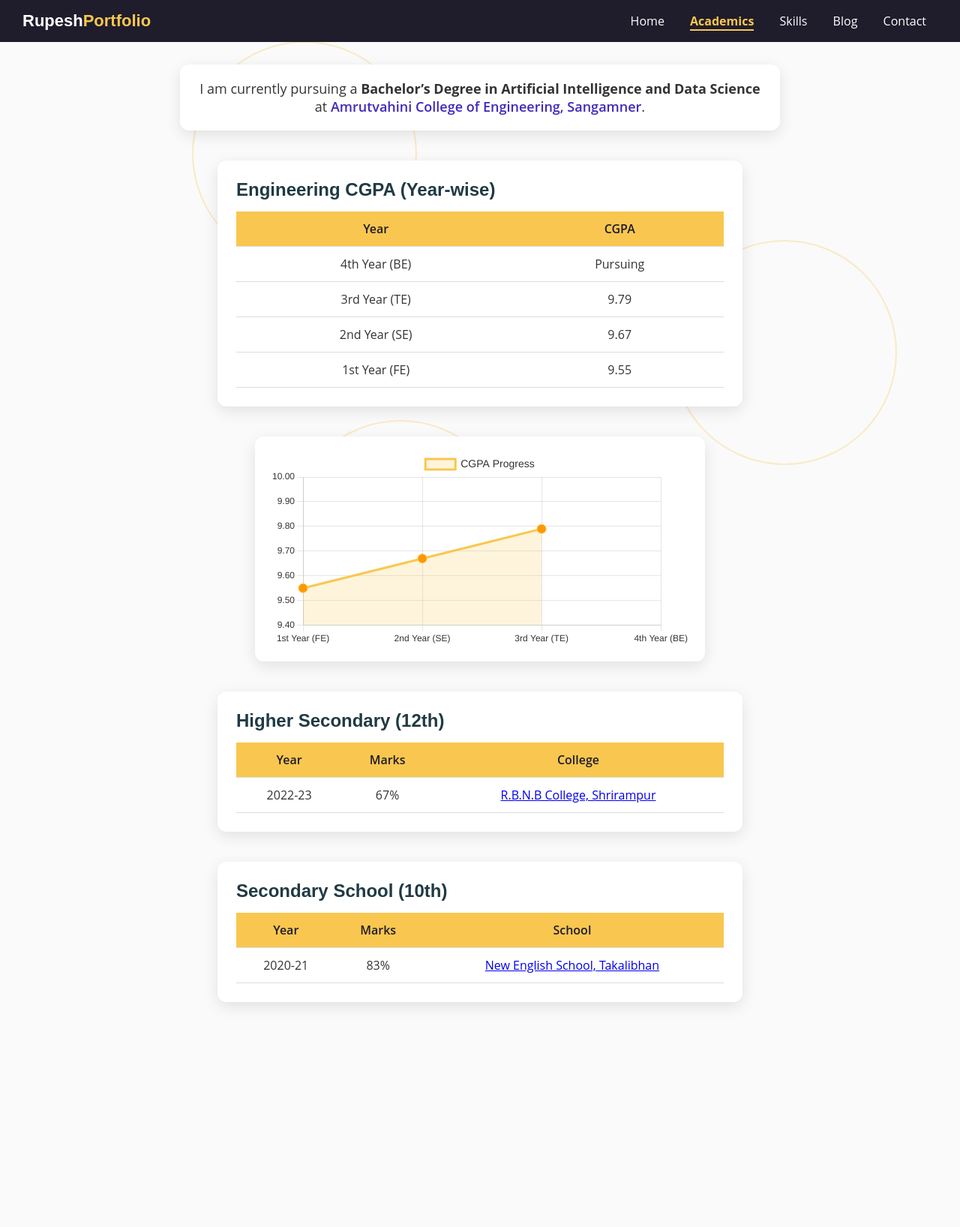
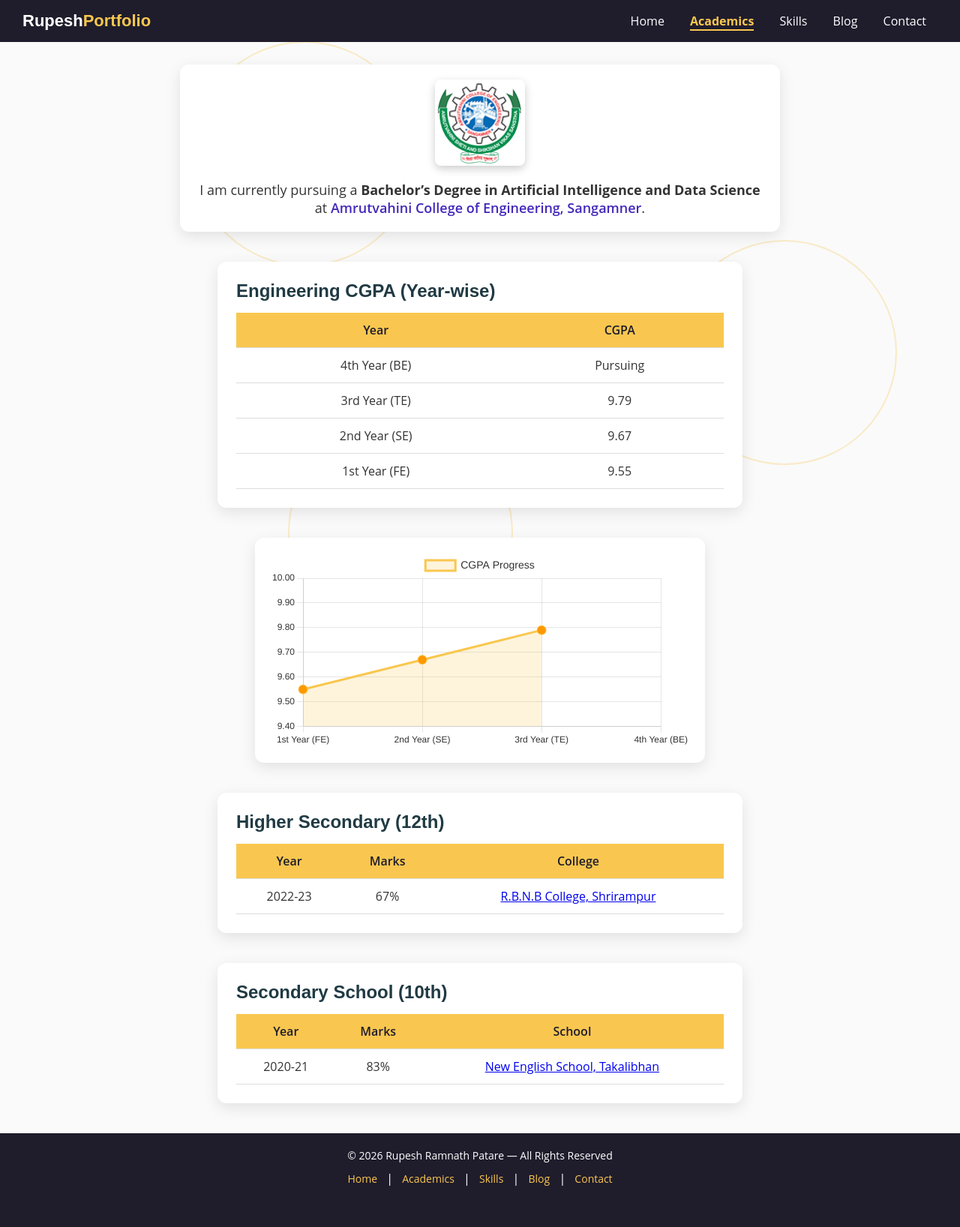
Before and after one commit to rupesh-cpu/personal-portfolio-rupesh, a plain HTML site: page pages/academics.html in a window 1280 px wide. Shown: the whole page at 75% size. Before the commit the page ends 1376 px from the top, so only its background shows below. Drawn offline with nearby package versions, Linux system fonts and the light colour scheme.

Commit message:
Add college logo and footer to academics page, enhance styles with animations

```diff
--- a/css/academics.css
+++ b/css/academics.css
@@ -16,6 +16,22 @@
 }
 .intro a:hover {
   text-decoration: underline;
+}
+
+/* College Logo */
+.college-logo {
+  display: block;
+  margin: 0 auto 20px auto;
+  width: 120px;       /* adjust size */
+  height: auto;
+  border-radius: 8px; /* smooth corners */
+  box-shadow: 0 4px 12px rgba(0,0,0,0.2);
+  animation: fadeInZoom 1.5s ease;
+}
+
+@keyframes fadeInZoom {
+  from { transform: scale(0.8); opacity: 0; }
+  to { transform: scale(1); opacity: 1; }
 }
 
 /* Chart Section */
--- a/css/style.css
+++ b/css/style.css
@@ -2,11 +2,6 @@
 * { margin:0; padding:0; box-sizing:border-box; }
 body { font-family:'Open Sans',sans-serif; background:#fafafa; color:#333; }
 
-/* Navbar */
-.navbar {
-  display:flex; justify-content:space-between; align-items:center;
-  background:#1f1c2c; padding:15px 30px; position:sticky; top:0; z-index:1000;
-}
 .logo { font-family:'Poppins',sans-serif; font-size:22px; font-weight:600; color:#fff; }
 .logo span { color:#f9c74f; }
 .nav-links li { display:inline; margin:0 15px; }
@@ -20,12 +15,14 @@ body { font-family:'Open Sans',sans-serif; background:#fafafa; color:#333; }
   display: flex;
   justify-content: space-between;
   align-items: center;
-  background: #1f1c2c;
+  background: rgba(31, 28, 44, 100); /* semi-transparent */
   padding: 15px 30px;
   position: sticky;
   top: 0;
   z-index: 1000;
+  /*backdrop-filter: blur(6px); /* optional frosted glass effect */
 }
+
 .logo {
   font-family: 'Poppins', sans-serif;
   font-size: 22px;
@@ -110,6 +107,41 @@ footer { background:#1f1c2c; color:#fff; text-align:center; padding:20px; }
 footer .social-icons a { color:#fff; margin:0 10px; font-size:20px; }
 footer .social-icons a:hover { color:#f9c74f; }
 
+.footer {
+  background: #1f1c2c;
+  color: #fff;
+  text-align: center;
+  padding: 20px 10px;
+  margin-top: 40px;
+}
+.footer-content p {
+  margin: 0;
+  font-size: 14px;
+}
+.footer-links {
+  margin: 10px 0;
+}
+.footer-links a {
+  color: #f9c74f;
+  text-decoration: none;
+  margin: 0 8px;
+  font-size: 14px;
+}
+.footer-links a:hover {
+  text-decoration: underline;
+}
+.footer .social-icons a {
+  color: #fff;
+  margin: 0 8px;
+  font-size: 18px;
+  transition: transform 0.3s, color 0.3s;
+}
+.footer .social-icons a:hover {
+  color: #f9c74f;
+  transform: scale(1.2);
+}
+
+
 /* Animations */
 @keyframes zoomIn { from{transform:scale(0.8);opacity:0;} to{transform:scale(1);opacity:1;} }
 
@@ -131,7 +163,7 @@ footer .social-icons a:hover { color:#f9c74f; }
 }
 
 .background-animation span:nth-child(1) {
-  top: 15%; left: 25%;
+  top: 10%; left: 25%;
   animation-delay: 0s;
 }
 .background-animation span:nth-child(2) {
--- a/pages/academics.html
+++ b/pages/academics.html
@@ -29,11 +29,13 @@
 
   <!-- Intro -->
 <section class="intro" data-aos="fade-up">
+  <img src="../assets/images/avcoe-logo.png" alt="AVCOE Logo" class="college-logo">
   <p>
     I am currently pursuing a <strong>Bachelor’s Degree in Artificial Intelligence and Data Science</strong>
     at <a href="https://www.avcoe.org/" target="_blank">Amrutvahini College of Engineering, Sangamner</a>.
   </p>
 </section>
+
 
   <!-- Engineering Marks Table -->
   <section class="marks-table" data-aos="fade-up">
@@ -81,3 +83,22 @@
   <script src="../js/charts.js"></script>
 </body>
 </html>
+
+<!-- Footer -->
+<footer class="footer">
+  <div class="footer-content">
+    <p>© 2026 Rupesh Ramnath Patare — All Rights Reserved</p>
+    <div class="footer-links">
+      <a href="../index.html">Home</a> |
+      <a href="academics.html">Academics</a> |
+      <a href="skills.html">Skills</a> |
+      <a href="blog.html">Blog</a> |
+      <a href="contact.html">Contact</a>
+    </div>
+    <div class="social-icons">
+      <a href="https://github.com/rupesh-cpu" target="_blank"><i class="fab fa-github"></i></a>
+      <a href="https://linkedin.com/in/rupeshpatare" target="_blank"><i class="fab fa-linkedin"></i></a>
+      <a href="https://youtube.com/@yourchannel" target="_blank"><i class="fab fa-youtube"></i></a>
+    </div>
+  </div>
+</footer>
```
Also changed, not shown: index.html (+1 -1 lines), assets/images/avcoe-logo.png (added). Lines whose indentation alone changed are shown as unchanged.
